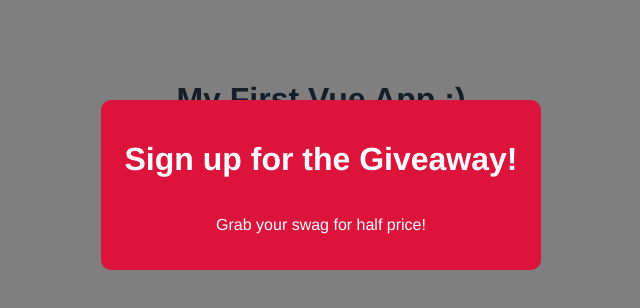
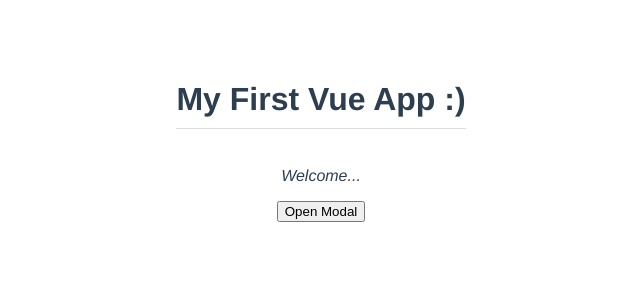
Before and after one commit to AlexCourtney18/vue-modal-project, a Vue app: page / in a window 1280 px wide. Shown: the top 308 px of the page, without its empty margins (319-959 px from the left). Built offline with nearby package versions, Linux system fonts and the light colour scheme.

Commit message:
emit custom event to open and close the modal

```diff
--- a/src/App.vue
+++ b/src/App.vue
@@ -1,6 +1,10 @@
 <template>
   <h1>{{ title }}</h1>
-  <Modal :header="header" :text="text" theme="sale" />
+  <p>Welcome...</p>
+  <div v-if="showModal">
+    <Modal :header="header" :text="text" theme="sale" @close="toggleModal" />
+  </div>
+  <button @click="toggleModal">Open Modal</button>
 </template>
 
 <script>
@@ -14,14 +18,13 @@
     return {
       title: 'My First Vue App :)',
       header: 'Sign up for the Giveaway!',
-      text: 'Grab your swag for half price!'
+      text: 'Grab your swag for half price!',
+      showModal: false
     }
   },
   methods: {
-    handleClick() {
-      console.log(this.$refs.name)
-      this.$refs.name.classList.add('active')
-      this.$refs.name.focus()
+    toggleModal() {
+      this.showModal = !this.showModal
     }
   }
 }
--- a/src/components/Modal.vue
+++ b/src/components/Modal.vue
@@ -1,5 +1,5 @@
 <template>
-    <div class="backdrop">
+    <div class="backdrop" @click="closeModal">
         <div class="modal" :class="{ sale: theme === 'sale'}">
             <h1>{{ header }}</h1>
             <p>{{ text }}</p>
@@ -10,7 +10,12 @@
 
 <script>
 export default {
-    props: ['header', 'text', 'theme']
+    props: ['header', 'text', 'theme'],
+    methods: {
+        closeModal() {
+            this.$emit('close')
+        }
+    }
 }
 </script>
 
```
